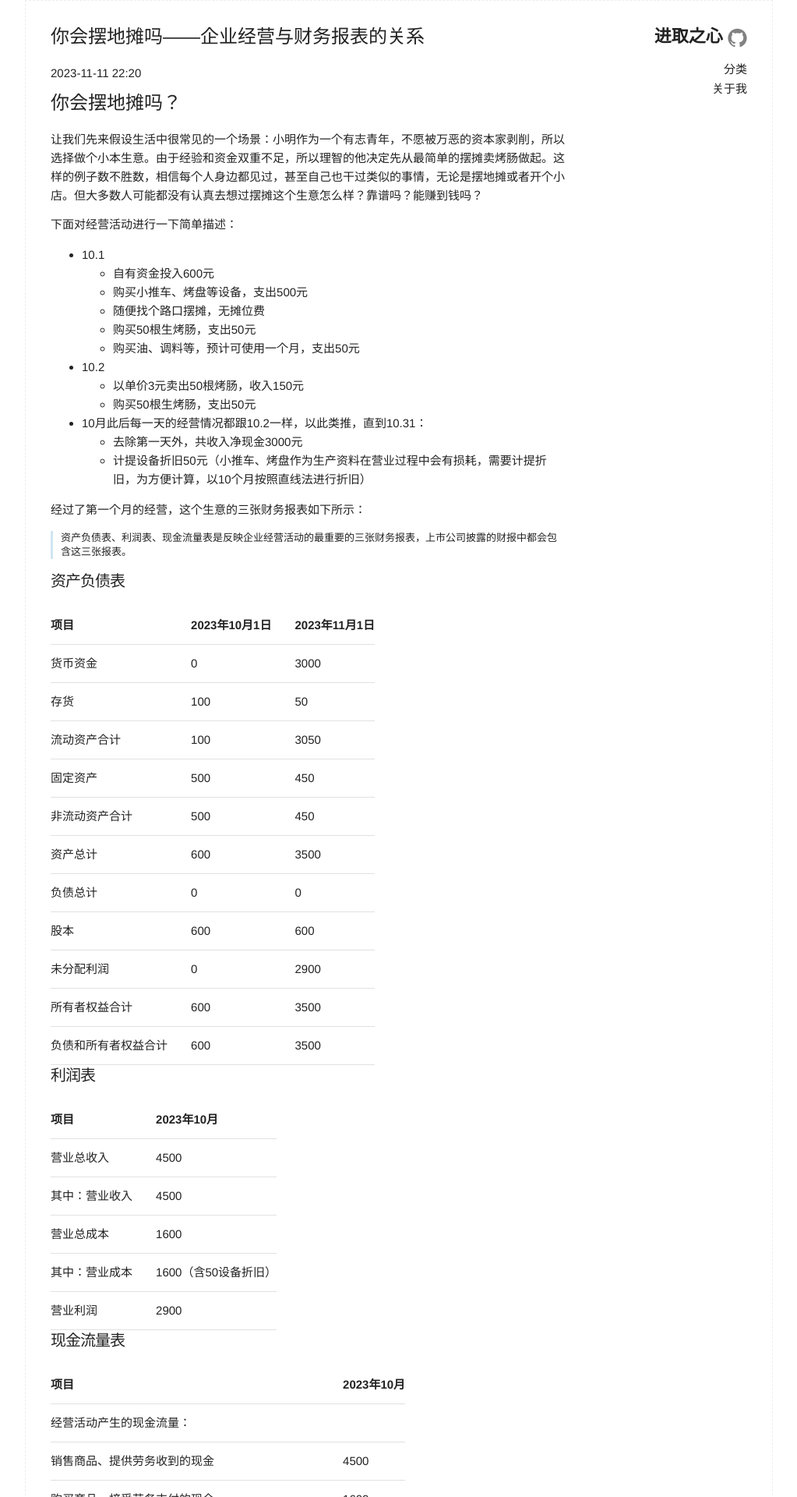
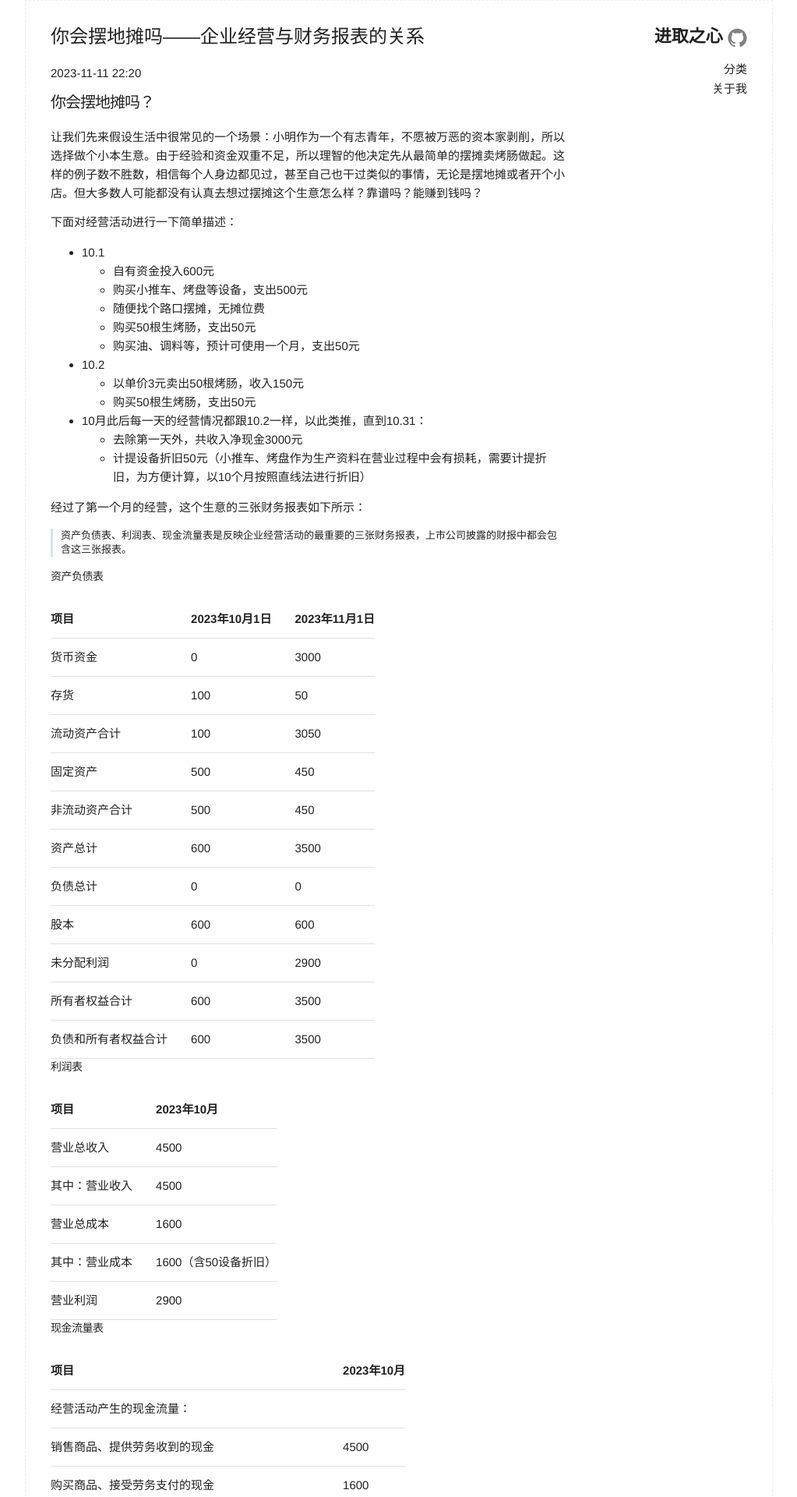
Before and after one commit to BryceHQ/brycehq.github.io, a Jekyll site: the page built from _posts/2023-11-11-企业经营与财务报表.md, in a window 1280 px wide. Shown: the top 1920 px of the page at 78% size, without its empty margins (128-1151 px from the left). Built offline with Jekyll 4.4.1, drawn with Linux system fonts in a browser that asks for light colours.

Commit message:
fix: style

```diff
--- a/_posts/2023-11-11-企业经营与财务报表.md
+++ b/_posts/2023-11-11-企业经营与财务报表.md
@@ -5,7 +5,7 @@ date: 2023-11-11 22:20:03
 categories: 公司分析
 ---
 
-# 你会摆地摊吗？
+### 你会摆地摊吗？
 让我们先来假设生活中很常见的一个场景：小明作为一个有志青年，不愿被万恶的资本家剥削，所以选择做个小本生意。由于经验和资金双重不足，所以理智的他决定先从最简单的摆摊卖烤肠做起。这样的例子数不胜数，相信每个人身边都见过，甚至自己也干过类似的事情，无论是摆地摊或者开个小店。但大多数人可能都没有认真去想过摆摊这个生意怎么样？靠谱吗？能赚到钱吗？
 
 下面对经营活动进行一下简单描述：
@@ -25,7 +25,7 @@ categories: 公司分析
 经过了第一个月的经营，这个生意的三张财务报表如下所示：
 > 资产负债表、利润表、现金流量表是反映企业经营活动的最重要的三张财务报表，上市公司披露的财报中都会包含这三张报表。
 
-### 资产负债表
+##### 资产负债表
 
 | 项目 | 2023年10月1日 | 2023年11月1日 |
 | ------ | ------ | ------ |
@@ -41,7 +41,7 @@ categories: 公司分析
 | 所有者权益合计 | 600 | 3500 |
 | 负债和所有者权益合计 | 600 | 3500 |
 
-### 利润表
+##### 利润表
 
 | 项目 | 2023年10月 |
 | ------ | ------ |
@@ -51,7 +51,7 @@ categories: 公司分析
 | 其中：营业成本 | 1600（含50设备折旧） |
 | 营业利润 | 2900 |
 
-### 现金流量表
+##### 现金流量表
 
 | 项目 | 2023年10月 |
 | ------ | ------ |
@@ -92,7 +92,7 @@ categories: 公司分析
 
 经过了第二个月的经营，这个生意的财务报表如下所示：
 
-### 资产负债表
+##### 资产负债表
 
 | 项目 | 2023年11月1日 | 2023年11月30日 |
 | ------ | ------ | ------ |
@@ -115,7 +115,7 @@ categories: 公司分析
 | 所有者权益合计 | 3500 | 13050 |
 | 负债和所有者权益合计 | 3500 | 25250 |
 
-### 利润表
+##### 利润表
 
 | 项目 | 2023年10月 | 2023年11月 |
 | ------ | ------ | ------ |
@@ -127,7 +127,7 @@ categories: 公司分析
 | 管理费用 | 0 | 2000 |
 | 营业利润 | 2900 | 9550 |
 
-### 现金流量表
+##### 现金流量表
 
 | 项目 | 2023年10月 | 2023年11月 |
 | ------ | ------ | ------ |
@@ -155,7 +155,7 @@ categories: 公司分析
 3. 经营活动现金流净额大于营业利润，利润含金量高。
 4. 非流动资产占比仅 15%，轻资产特点非常明显。
 
-# 财务报表与企业经营
+### 财务报表与企业经营
 麻雀虽小，五脏俱全，一个简单的地摊经营通过专业的财务方式记录成了报表中一个个的数字。但直到这里，我们还没有搞清楚一个问题，为什么是这三张报表？它们与企业经营之间有什么逻辑关系？要回答这个问题，需要先搞懂一些基本概念。
 
 首先是企业的本质。回想一下一开始我们为什么要尝试摆地摊的生意？答案是显而易见的——为了赚钱。与之类似的，企业的本质就是创造现金。所有企业行为背后的逻辑，都可以概括为：投入现金，收回更多的现金！其次是，在所有企业行为中，最重要的三种行为是：经营、投资、融资。在摆地摊的时候，首先需要解决启动资金的问题，我们通过自有资金投入和银行贷款，这就是融资过程。然后有了钱，就开始了投资过程，去购置业务经营所需要的资产，包括小推车、摊位。最后，通过不断循环购买原材料，加工，出售，日复一日的赚取现金，这就是经营过程。企业的整个生命周期，就是是从现金开始又回到现金的往复循环，企业的三种行为——经营、投资、融资——也在一直循环往复。
@@ -164,7 +164,7 @@ categories: 公司分析
 
 至此，三张报表从两个维度上全面揭示了企业经营情况。在第一个维度上，现金流量表描述了一家企业能否生存下去，即所谓风险的视角；在第二个维度上，资产负债表和利润表则展示了倘若这家企业能够继续生存它将是什么样子——有多少家底，又有多少收益——即所谓收益的视角。总的来说，企业经营活动的过程就是创造现金的过程，即财报的生成过程。而企业创造现金的过程，是根据所处的商业环境制定战略规划并付诸实施，最终形成财报结果的过程。简言之，公司战略+战略执行=财报结果，三张报表与企业经营密不可分。
 
-# 推荐书籍
+### 推荐书籍
 书籍是人类进步的阶梯，本文内容的核心观点也是来自于下述书籍，最后推荐出来：
 《财务报表分析与股票估值》
 《一本书读懂财报》
```
